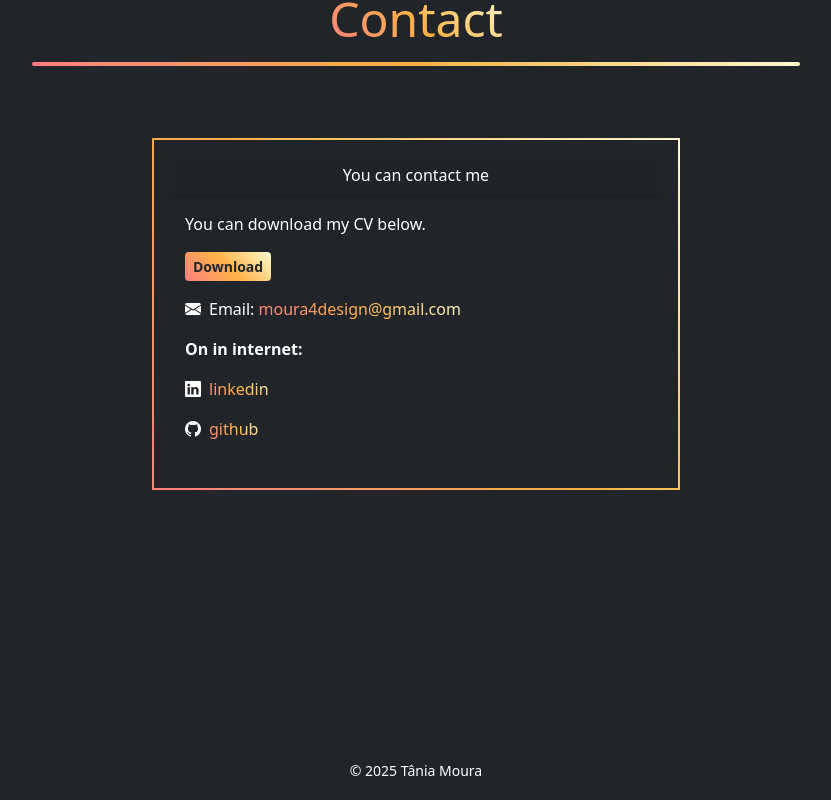
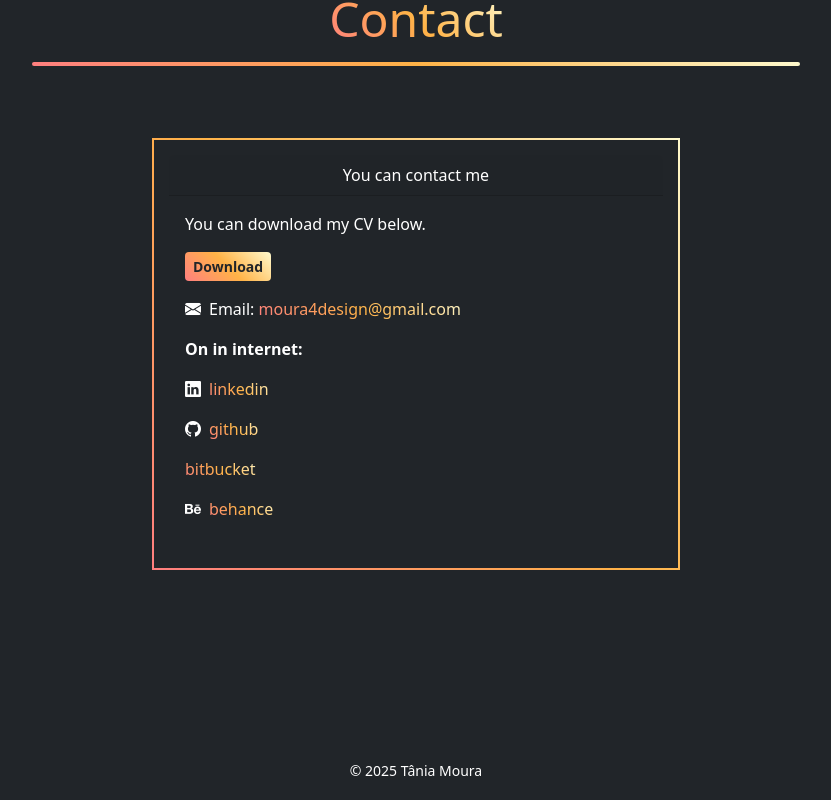
Before and after one commit to Moura4Design/Portfolio, a React (Create React App) app in the folder my-app/: page / in a window 1280 px wide. Shown: the part 4119-4919 px from the top of the page, without its empty margins (224-1055 px from the left). Built offline with nearby package versions, Linux system fonts and the light colour scheme.

Commit message:
update contact

```diff
--- a/my-app/public/index.html
+++ b/my-app/public/index.html
@@ -2,7 +2,7 @@
 <html lang="en">
   <head>
     <meta charset="utf-8" />
-    <link rel="icon" href="%PUBLIC_URL%/favicon.ico" />
+    <!-- <link rel="icon" href="%PUBLIC_URL%/favicon.ico" /> -->
     <meta name="viewport" content="width=device-width, initial-scale=1" />
     <meta name="theme-color" content="#000000" />
     <meta
@@ -24,7 +24,7 @@
       work correctly both with client-side routing and a non-root public URL.
       Learn how to configure a non-root public URL by running `npm run build`.
     -->
-    <title>React App</title>
+    <title>Tânia Moura</title>
   </head>
   <body>
     <noscript>You need to enable JavaScript to run this app.</noscript>
--- a/my-app/src/Components/Contact.jsx
+++ b/my-app/src/Components/Contact.jsx
@@ -11,11 +11,16 @@ const Contact = () => {
           <div className='card-header text-center'>You can contact me</div>
           <div className='card-body'>
             <p>You can download my CV below.</p>
-            <button type="button" className='btn btn-sm mb-3 btn-color'>Download</button>
+            <a href="/C.V.pdf" download className="btn btn-sm mb-3 btn-color">
+              Download
+            </a>
+            {/* <button type="button" className='btn btn-sm mb-3 btn-color'>Download</button> */}
             <p><i className="bi bi-envelope-fill me-2" />Email: <a className='nav-link link-hover' href='malito:moura4design@gmail.com'>moura4design@gmail.com</a></p>
             <p><b>On in internet:</b></p>
             <p><i className="bi bi-linkedin me-2" /><a className='nav-link link-hover' target="_blank" rel="noopener noreferrer" href='https://www.linkedin.com/in/tania-moura/'>linkedin</a></p>
             <p><i className="bi bi-github me-2" /><a className='nav-link link-hover' target="_blank" rel="noopener noreferrer" href='https://github.com/Moura4Design'>github</a></p>
+            <p><a className='nav-link link-hover' target="_blank" rel="noopener noreferrer" href='https://bitbucket.org/TaniaMoura/workspace/repositories/'>bitbucket</a></p>
+            <p><i className="bi bi-behance me-2" /><a className='nav-link link-hover' target="_blank" rel="noopener noreferrer" href='https://www.behance.net/Moura_design'>behance</a></p>
           </div>
         </div>
       </div>
```
Also changed, not shown: 1 other file (tests, documents, lock files or other folders).
